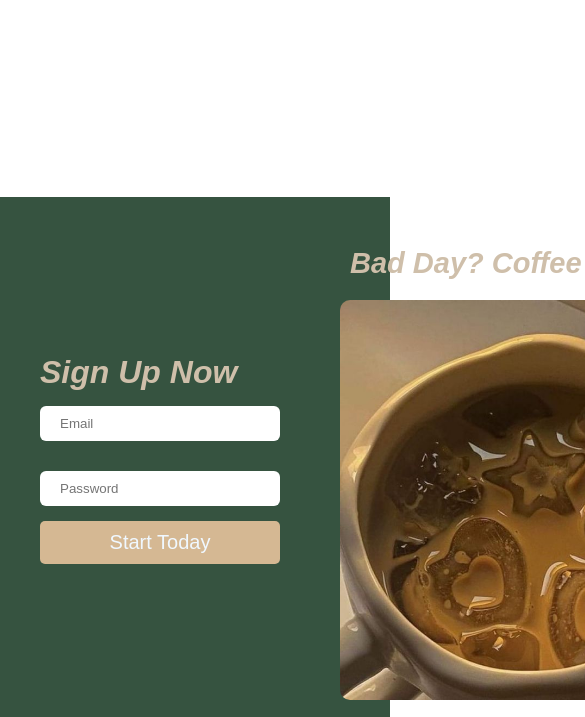
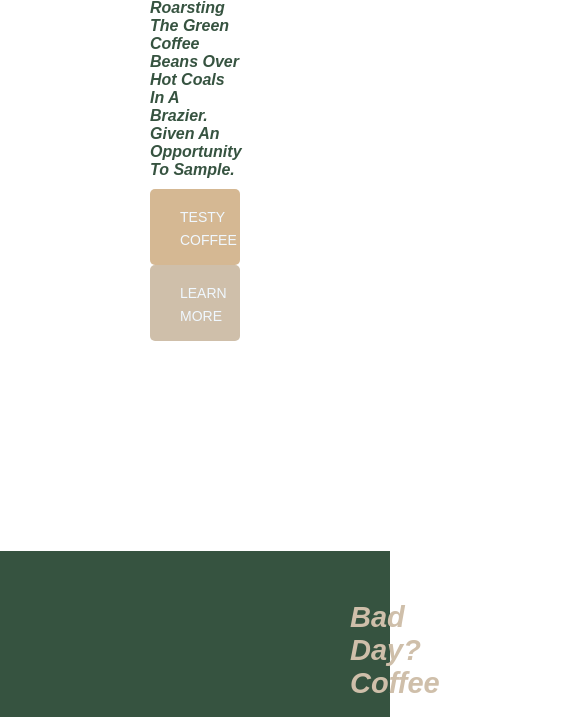
Before and after one commit to hagar-tamer-s/WebProgramming-tasks, a plain HTML site: page des2/index.html in a window 390 px wide. Shown: the part 635-1352 px from the top of the page, 585 px wide, since content can reach past the window. Drawn offline with Linux system fonts and the light colour scheme.

Commit message:
responsive

```diff
--- a/des2/style.css
+++ b/des2/style.css
@@ -163,3 +163,20 @@
     flex-direction: column;
     margin-top: 50px;
 }
+
+@media screen and (max-width: 992px) {
+    * {
+        max-width: 100%;
+    }
+}
+@media screen and (max-width: 600px) {
+    * {
+        max-width: 100%;
+    }
+}
+
+@media screen and (max-width: 768px) {
+    * {
+        max-width: 100%;
+    }
+}
```
